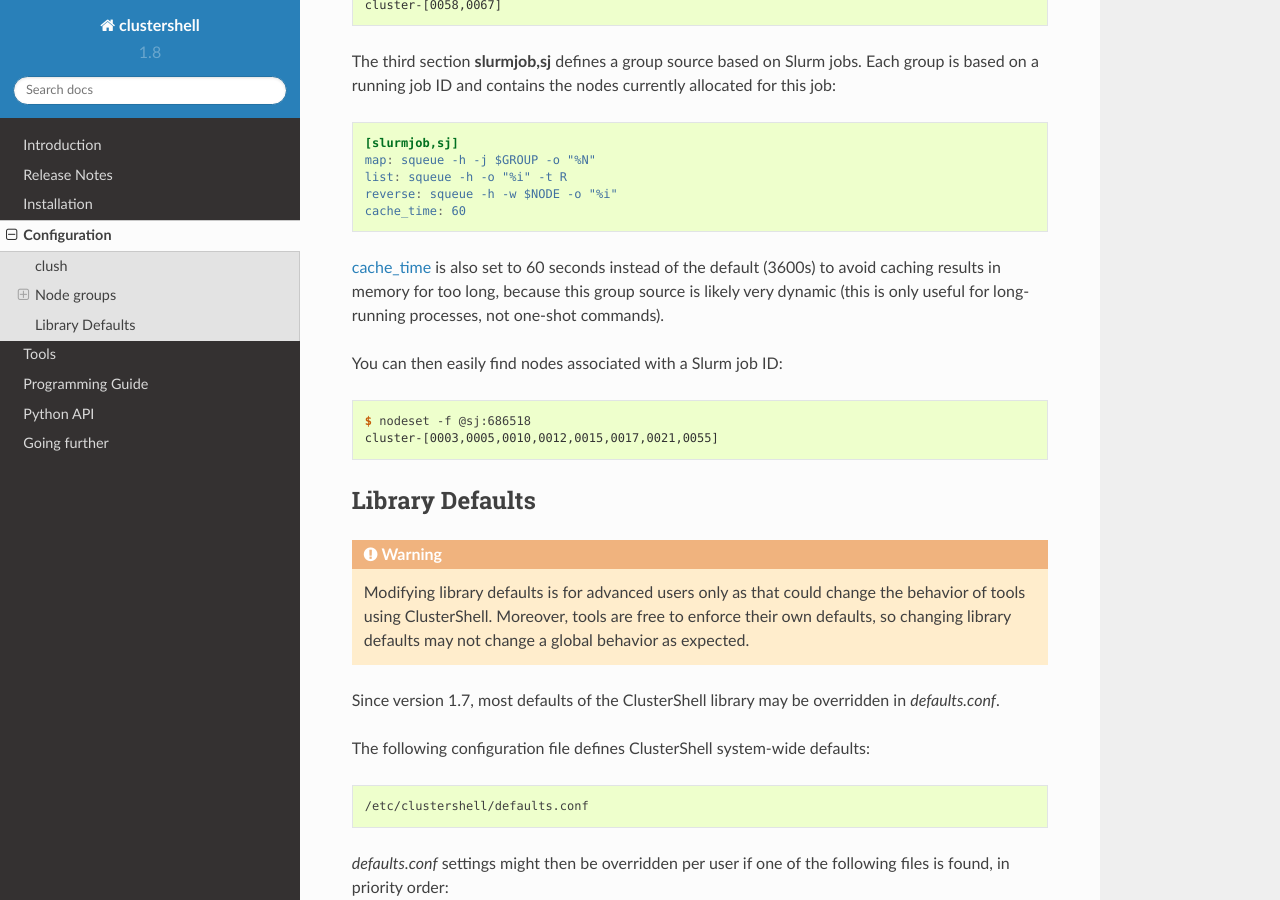
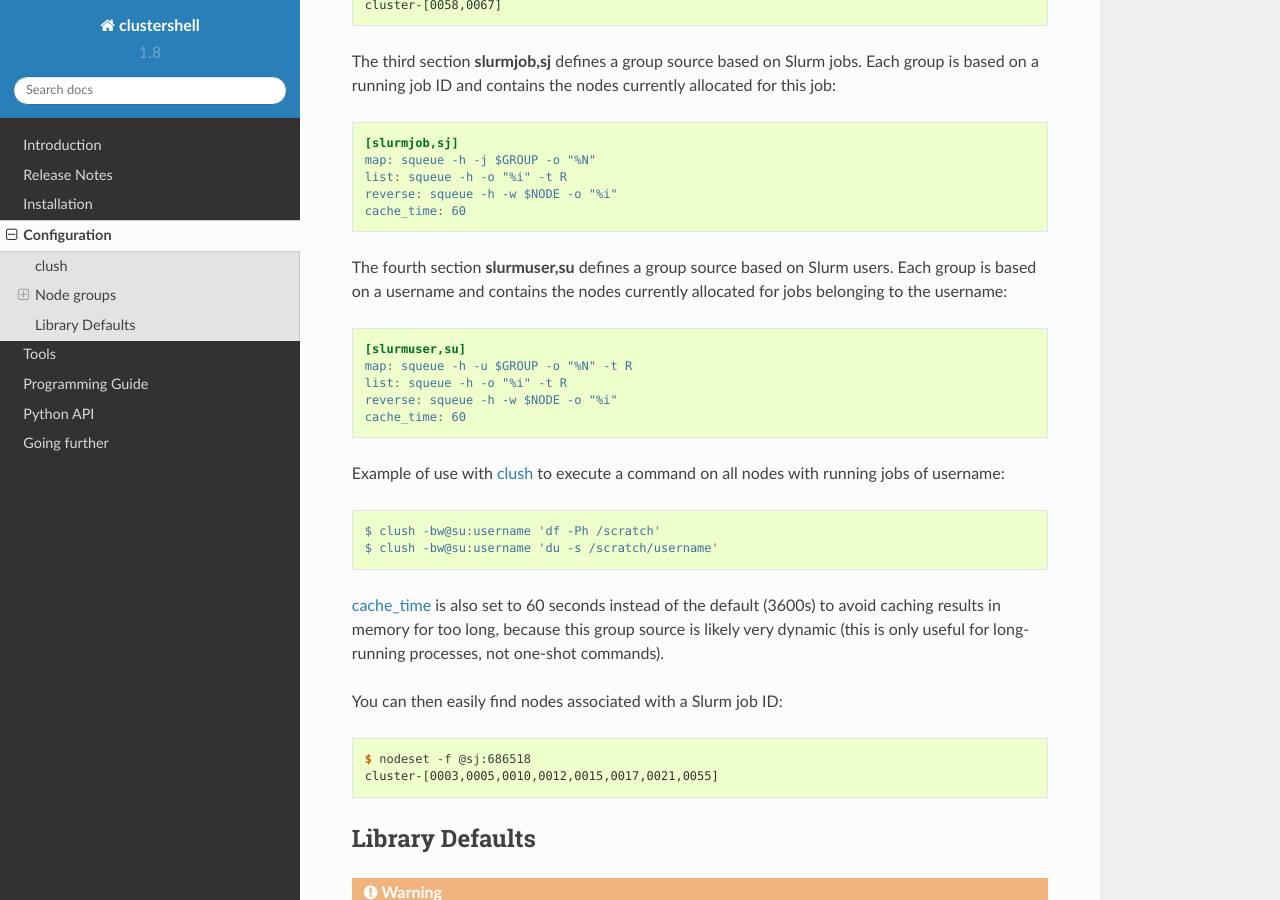
Before and after one commit to cea-hpc/clustershell, a Sphinx documentation site: the page built from doc/sphinx/config.rst, in a window 1280 px wide and 900 px high, scrolled down 7373 px. Built offline with Sphinx 7.4.7 and the Read the Docs theme 2.0.0, drawn with Linux system fonts in a browser that asks for light colours.

Commit message:
slurm.conf.example: Added configuration section for slurmuser,su (#387)
* Added configuration section for section slurmuser,su

* Changed -t running into -t R

```diff
--- a/doc/sphinx/config.rst
+++ b/doc/sphinx/config.rst
@@ -439,6 +439,22 @@
     reverse: squeue -h -w $NODE -o "%i"
     cache_time: 60
 
+The fourth section **slurmuser,su** defines a group source based on Slurm users.
+Each group is based on a username and contains the nodes currently
+allocated for jobs belonging to the username::
+
+    [slurmuser,su]
+    map: squeue -h -u $GROUP -o "%N" -t R
+    list: squeue -h -o "%i" -t R
+    reverse: squeue -h -w $NODE -o "%i"
+    cache_time: 60
+
+Example of use with :ref:`clush <clush-tool>` to execute a command on all nodes
+with running jobs of username::
+
+    $ clush -bw@su:username 'df -Ph /scratch'
+    $ clush -bw@su:username 'du -s /scratch/username'
+
 :ref:`cache_time <group-external-caching>` is also set to 60 seconds instead
 of the default (3600s) to avoid caching results in memory for too long, because
 this group source is likely very dynamic (this is only useful for long-running
```
Also changed, not shown: 1 other file.
